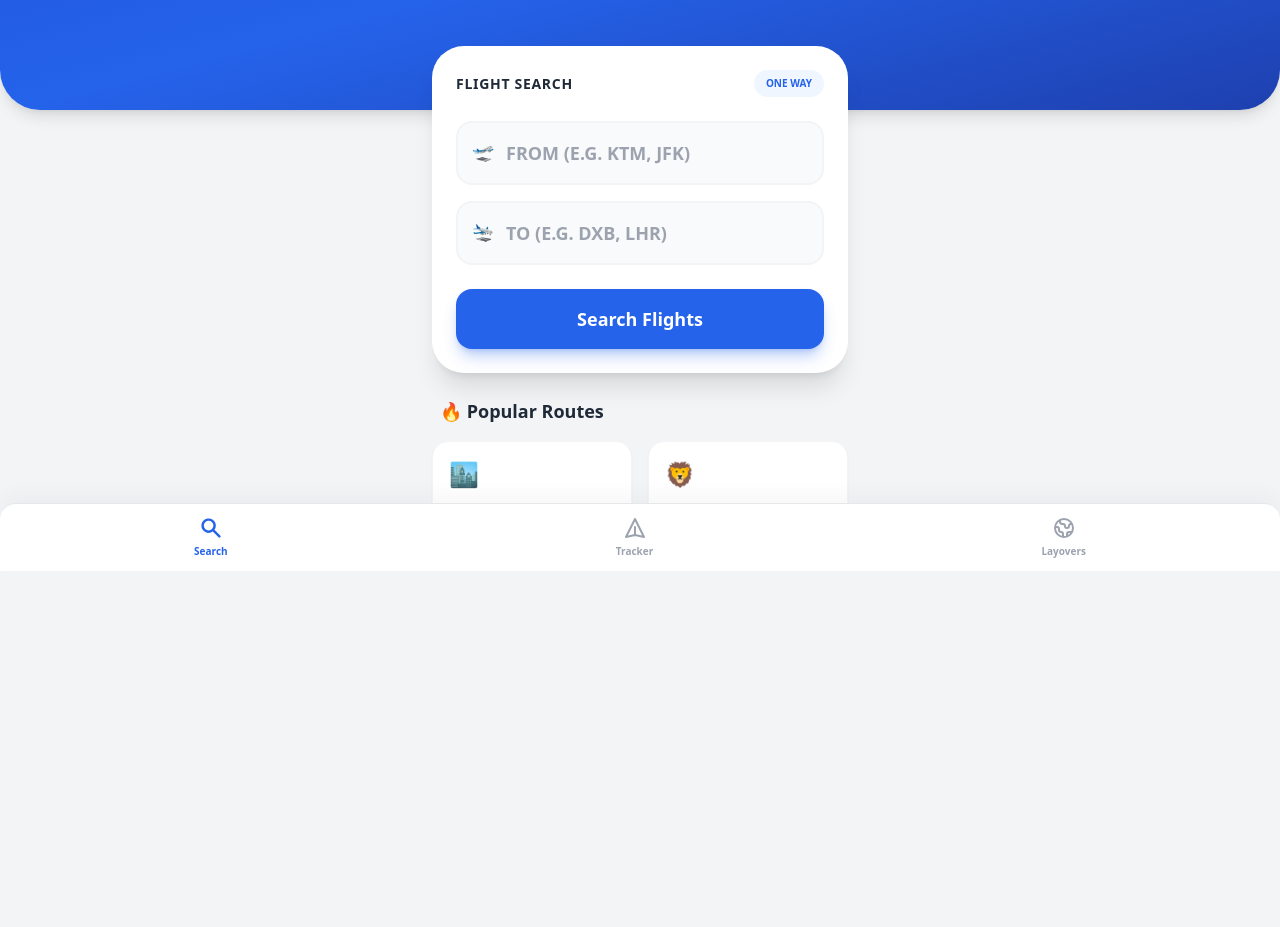
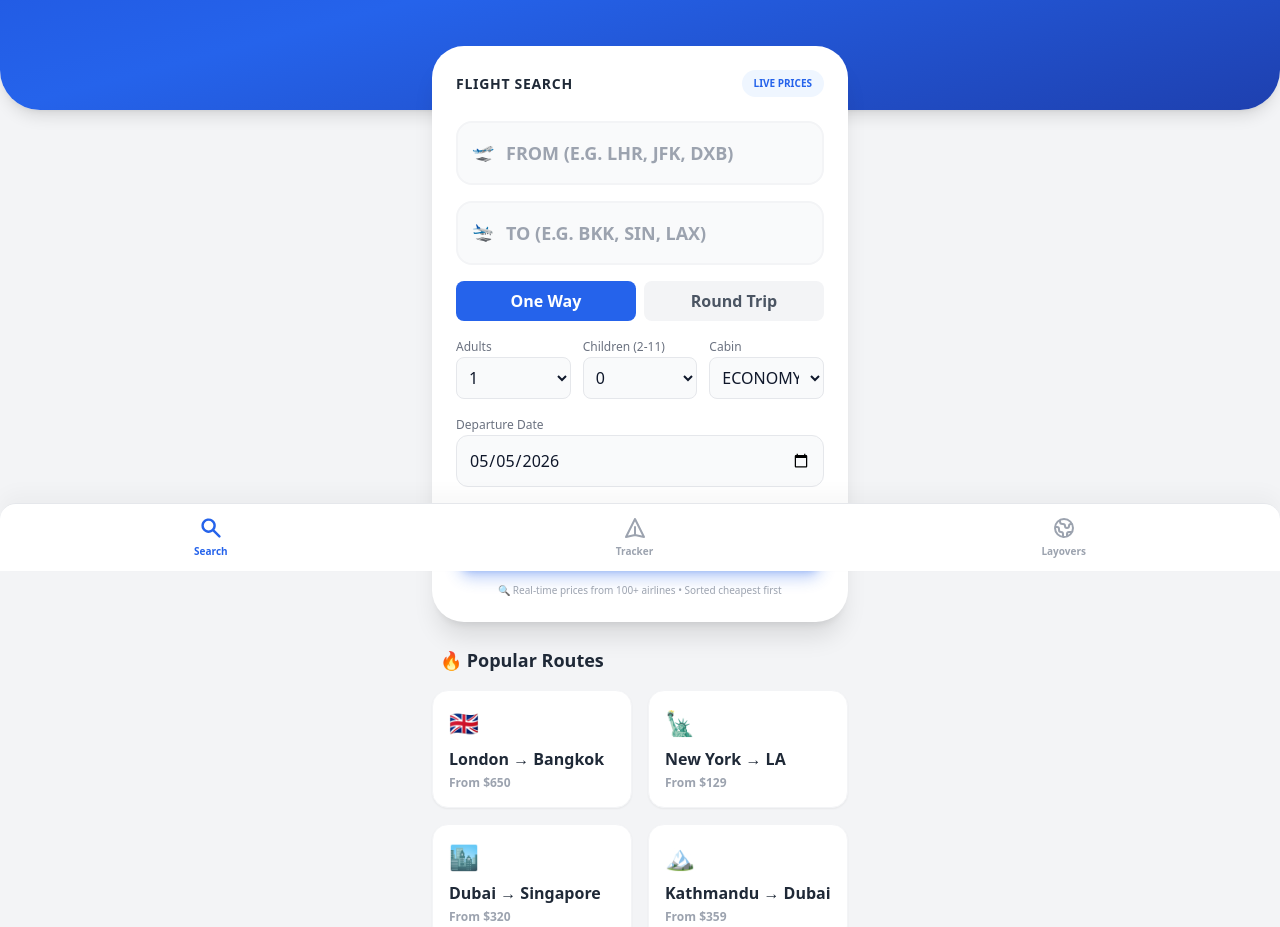
Before and after one commit to Sagarghising-bee/flight-pulse, a website: page index.html in a window 1280 px wide. Shown: the part 229-1156 px from the top of the page. Before the commit the page ends 932 px from the top, so only its background shows below. Drawn offline with nearby package versions, Linux system fonts and the light colour scheme.

Commit message:
Update index.html

```diff
--- a/index.html
+++ b/index.html
@@ -3,21 +3,42 @@
 <head>
     <meta charset="UTF-8">
     <meta name="viewport" content="width=device-width, initial-scale=1.0, maximum-scale=1.0, user-scalable=no, viewport-fit=cover">
-    <title>FlightPulse PWA</title>
+    <title>FlightPulse PWA - Real Flight Prices</title>
     <link rel="manifest" href="manifest.json">
     <meta name="theme-color" content="#2563EB">
     <script src="https://cdn.tailwindcss.com"></script>
+    <link rel="stylesheet" href="style.css">
     <style>
-        body { -webkit-tap-highlight-color: transparent; user-select: none; }
-        input { user-select: auto; }
-        .fade-in { opacity: 0; animation: slideUpFade 0.5s cubic-bezier(0.16, 1, 0.3, 1) forwards; }
-        @keyframes slideUpFade {
-            0% { opacity: 0; transform: translateY(15px); }
-            100% { opacity: 1; transform: translateY(0); }
+        /* Additional custom styles */
+        .loader {
+            width: 28px;
+            height: 28px;
+            border: 3px solid #e2e8f0;
+            border-top-color: #2563EB;
+            border-radius: 50%;
+            animation: spin 0.8s linear infinite;
+            display: inline-block;
         }
-        .pb-safe { padding-bottom: calc(0.75rem + env(safe-area-inset-bottom)); }
-        .loader { width: 24px; height: 24px; border: 3px solid #e2e8f0; border-top-color: #2563EB; border-radius: 50%; animation: spin 0.8s linear infinite; display: inline-block; }
-        @keyframes spin { to { transform: rotate(360deg); } }
+        @keyframes spin {
+            to { transform: rotate(360deg); }
+        }
+        .fade-in {
+            opacity: 0;
+            animation: fadeIn 0.4s ease forwards;
+        }
+        @keyframes fadeIn {
+            to { opacity: 1; }
+        }
+        .animate-pulse {
+            animation: pulse 1.5s ease-in-out infinite;
+        }
+        @keyframes pulse {
+            0%, 100% { opacity: 1; }
+            50% { opacity: 0.5; }
+        }
+        input, select, button {
+            -webkit-tap-highlight-color: transparent;
+        }
     </style>
 </head>
 <body class="bg-gray-100 pb-24 text-slate-900 font-sans">
@@ -43,38 +64,101 @@
             <div class="bg-white rounded-[32px] shadow-xl p-6 mb-6">
                 <div class="flex justify-between items-center mb-6">
                     <h2 class="text-gray-800 text-sm font-extrabold uppercase tracking-wider">Flight Search</h2>
-                    <span class="bg-blue-50 text-blue-600 text-[10px] font-bold px-3 py-1.5 rounded-full">ONE WAY</span>
+                    <span class="bg-blue-50 text-blue-600 text-[10px] font-bold px-3 py-1.5 rounded-full">LIVE PRICES</span>
                 </div>
+
+                <!-- Airport Inputs -->
                 <div class="relative mb-4">
                     <div class="absolute left-4 top-4 text-gray-400 text-lg">🛫</div>
-                    <input type="text" id="fromInput" placeholder="From (e.g. KTM, JFK)" class="w-full p-4 pl-12 border-2 border-gray-100 rounded-2xl bg-gray-50 focus:bg-white focus:border-blue-500 outline-none transition-all font-bold text-gray-700 text-lg uppercase">
+                    <input type="text" id="fromInput" placeholder="From (e.g. LHR, JFK, DXB)" class="w-full p-4 pl-12 border-2 border-gray-100 rounded-2xl bg-gray-50 focus:bg-white focus:border-blue-500 outline-none transition-all font-bold text-gray-700 text-lg uppercase">
                 </div>
-                <div class="relative mb-6">
+
+                <div class="relative mb-4">
                     <div class="absolute left-4 top-4 text-gray-400 text-lg">🛬</div>
-                    <input type="text" id="destInput" placeholder="To (e.g. DXB, LHR)" class="w-full p-4 pl-12 border-2 border-gray-100 rounded-2xl bg-gray-50 focus:bg-white focus:border-blue-500 outline-none transition-all font-bold text-gray-700 text-lg uppercase">
+                    <input type="text" id="destInput" placeholder="To (e.g. BKK, SIN, LAX)" class="w-full p-4 pl-12 border-2 border-gray-100 rounded-2xl bg-gray-50 focus:bg-white focus:border-blue-500 outline-none transition-all font-bold text-gray-700 text-lg uppercase">
                 </div>
-                <button onclick="searchFlight()" class="w-full bg-blue-600 text-white font-bold text-lg py-4 rounded-2xl shadow-lg shadow-blue-600/30 active:scale-95 transition-all">Search Flights</button>
+
+                <!-- Trip Type & Passenger Controls -->
+                <div class="mb-4">
+                    <div class="flex gap-2 mb-3">
+                        <button id="oneWayBtn" onclick="setTripType('oneway')" class="flex-1 py-2 rounded-lg font-semibold bg-blue-600 text-white transition">One Way</button>
+                        <button id="roundTripBtn" onclick="setTripType('roundtrip')" class="flex-1 py-2 rounded-lg font-semibold bg-gray-100 text-gray-600 transition">Round Trip</button>
+                    </div>
+
+                    <div class="flex gap-3 mb-3">
+                        <div class="flex-1">
+                            <label class="text-xs text-gray-500 font-medium">Adults</label>
+                            <select id="adultsCount" class="w-full p-2 border border-gray-200 rounded-lg bg-gray-50 focus:bg-white">
+                                <option>1</option><option>2</option><option>3</option><option>4</option>
+                            </select>
+                        </div>
+                        <div class="flex-1">
+                            <label class="text-xs text-gray-500 font-medium">Children (2-11)</label>
+                            <select id="childrenCount" class="w-full p-2 border border-gray-200 rounded-lg bg-gray-50 focus:bg-white">
+                                <option>0</option><option>1</option><option>2</option><option>3</option>
+                            </select>
+                        </div>
+                        <div class="flex-1">
+                            <label class="text-xs text-gray-500 font-medium">Cabin</label>
+                            <select id="cabinClass" class="w-full p-2 border border-gray-200 rounded-lg bg-gray-50 focus:bg-white">
+                                <option>ECONOMY</option>
+                                <option>PREMIUM_ECONOMY</option>
+                                <option>BUSINESS</option>
+                                <option>FIRST</option>
+                            </select>
+                        </div>
+                    </div>
+
+                    <label class="text-xs text-gray-500 font-medium">Departure Date</label>
+                    <input type="date" id="departDate" class="w-full p-3 border border-gray-200 rounded-xl bg-gray-50 focus:bg-white mb-2">
+
+                    <div id="returnDateRow" class="hidden">
+                        <label class="text-xs text-gray-500 font-medium">Return Date</label>
+                        <input type="date" id="returnDate" class="w-full p-3 border border-gray-200 rounded-xl bg-gray-50 focus:bg-white">
+                    </div>
+                </div>
+
+                <button onclick="searchFlight()" class="w-full bg-blue-600 hover:bg-blue-700 text-white font-bold text-lg py-4 rounded-2xl shadow-lg shadow-blue-600/30 active:scale-95 transition-all">
+                    Search Live Flights
+                </button>
+
+                <p class="text-[10px] text-gray-400 text-center mt-3">
+                    🔍 Real-time prices from 100+ airlines • Sorted cheapest first
+                </p>
             </div>
 
-            <div id="layoverInfo" class="hidden bg-orange-50 border-2 border-orange-100 p-5 rounded-[24px] mb-6">
-                <h3 class="font-bold text-orange-800 flex items-center gap-2 mb-2 text-lg">💡 Layover Insight</h3>
+            <!-- Layover Insight -->
+            <div id="layoverInfo" class="hidden bg-orange-50 border-2 border-orange-100 p-5 rounded-[24px] mb-6 shadow-sm">
+                <h3 class="font-bold text-orange-800 flex items-center gap-2 mb-2 text-lg">💡 Airport Intel</h3>
                 <p id="infoText" class="text-sm text-orange-700 font-medium"></p>
             </div>
 
+            <!-- Flight Results Container -->
             <div id="flightResults" class="space-y-4"></div>
 
+            <!-- Trending Destinations -->
             <div id="trendingSection" class="mt-2 mb-8">
                 <h3 class="font-bold text-gray-800 mb-4 px-2 text-lg">🔥 Popular Routes</h3>
                 <div class="grid grid-cols-2 gap-4">
-                    <div class="bg-white rounded-2xl p-4 shadow-sm border border-gray-100" onclick="fillSearch('KTM', 'DXB')">
+                    <div class="bg-white rounded-2xl p-4 shadow-sm border border-gray-100 active:scale-95 transition cursor-pointer" onclick="fillSearch('LHR', 'BKK')">
+                        <div class="text-2xl mb-2">🇬🇧</div>
+                        <p class="font-bold text-gray-800">London → Bangkok</p>
+                        <p class="text-xs text-gray-400 font-bold mt-1">From $650</p>
+                    </div>
+                    <div class="bg-white rounded-2xl p-4 shadow-sm border border-gray-100 active:scale-95 transition cursor-pointer" onclick="fillSearch('JFK', 'LAX')">
+                        <div class="text-2xl mb-2">🗽</div>
+                        <p class="font-bold text-gray-800">New York → LA</p>
+                        <p class="text-xs text-gray-400 font-bold mt-1">From $129</p>
+                    </div>
+                    <div class="bg-white rounded-2xl p-4 shadow-sm border border-gray-100 active:scale-95 transition cursor-pointer" onclick="fillSearch('DXB', 'SIN')">
                         <div class="text-2xl mb-2">🏙️</div>
-                        <p class="font-bold text-gray-800">KTM → DXB</p>
-                        <p class="text-xs text-gray-400 font-bold mt-1">From $290</p>
+                        <p class="font-bold text-gray-800">Dubai → Singapore</p>
+                        <p class="text-xs text-gray-400 font-bold mt-1">From $320</p>
                     </div>
-                    <div class="bg-white rounded-2xl p-4 shadow-sm border border-gray-100" onclick="fillSearch('DXB', 'SIN')">
-                        <div class="text-2xl mb-2">🦁</div>
-                        <p class="font-bold text-gray-800">DXB → SIN</p>
-                        <p class="text-xs text-gray-400 font-bold mt-1">From $350</p>
+                    <div class="bg-white rounded-2xl p-4 shadow-sm border border-gray-100 active:scale-95 transition cursor-pointer" onclick="fillSearch('KTM', 'DXB')">
+                        <div class="text-2xl mb-2">🏔️</div>
+                        <p class="font-bold text-gray-800">Kathmandu → Dubai</p>
+                        <p class="text-xs text-gray-400 font-bold mt-1">From $359</p>
                     </div>
                 </div>
             </div>
@@ -86,7 +170,7 @@
                 <div class="text-6xl mb-4">📡</div>
                 <h2 class="text-2xl font-bold text-gray-800 mb-2">Live Radar</h2>
                 <p class="text-gray-500 mb-6 font-medium">Track any flight in real-time.</p>
-                <input type="text" id="flightNoInput" placeholder="Flight No (e.g. QR645, AA100)" class="w-full p-4 border-2 border-gray-100 rounded-2xl bg-gray-50 mb-4 text-center font-bold text-xl uppercase">
+                <input type="text" id="flightNoInput" placeholder="Flight No (e.g. QR645, BA117)" class="w-full p-4 border-2 border-gray-100 rounded-2xl bg-gray-50 mb-4 text-center font-bold text-xl uppercase">
                 <button onclick="trackFlight(this)" class="w-full bg-blue-600 text-white font-bold text-lg py-4 rounded-2xl shadow-lg shadow-blue-600/30 active:scale-95 transition-all">Locate Flight</button>
                 <div id="trackerResult" class="mt-6"></div>
             </div>
@@ -98,14 +182,14 @@
                 <div class="text-6xl mb-4">☕</div>
                 <h2 class="text-2xl font-bold text-gray-800 mb-2">Airport Intel</h2>
                 <p class="text-gray-500 mb-6 font-medium">Security waits, lounges & tips.</p>
-                <input type="text" id="airportInput" placeholder="Airport Code (e.g. DXB, LHR)" class="w-full p-4 border-2 border-gray-100 rounded-2xl bg-gray-50 mb-4 text-center font-bold text-xl uppercase">
+                <input type="text" id="airportInput" placeholder="Airport Code (e.g. LHR, DXB, BKK)" class="w-full p-4 border-2 border-gray-100 rounded-2xl bg-gray-50 mb-4 text-center font-bold text-xl uppercase">
                 <button onclick="getLayoverIntel(this)" class="w-full bg-orange-500 text-white font-bold text-lg py-4 rounded-2xl shadow-lg shadow-orange-500/30 active:scale-95 transition-all">Get Intel</button>
                 <div id="layoverResult" class="mt-6"></div>
             </div>
         </div>
     </main>
 
-    <!-- Bottom Nav -->
+    <!-- Bottom Navigation -->
     <nav class="fixed bottom-0 left-0 right-0 bg-white border-t border-gray-200 flex justify-around py-3 pb-safe z-50 shadow-[0_-10px_20px_rgba(0,0,0,0.03)] rounded-t-2xl">
         <button onclick="switchTab('view-search', this)" class="nav-btn flex flex-col items-center text-blue-600">
             <svg class="w-6 h-6 mb-1" fill="currentColor" viewBox="0 0 20 20"><path fill-rule="evenodd" d="M8 4a4 4 0 100 8 4 4 0 000-8zM2 8a6 6 0 1110.89 3.476l4.817 4.817a1 1 0 01-1.414 1.414l-4.816-4.816A6 6 0 012 8z" clip-rule="evenodd"/></svg>
```
